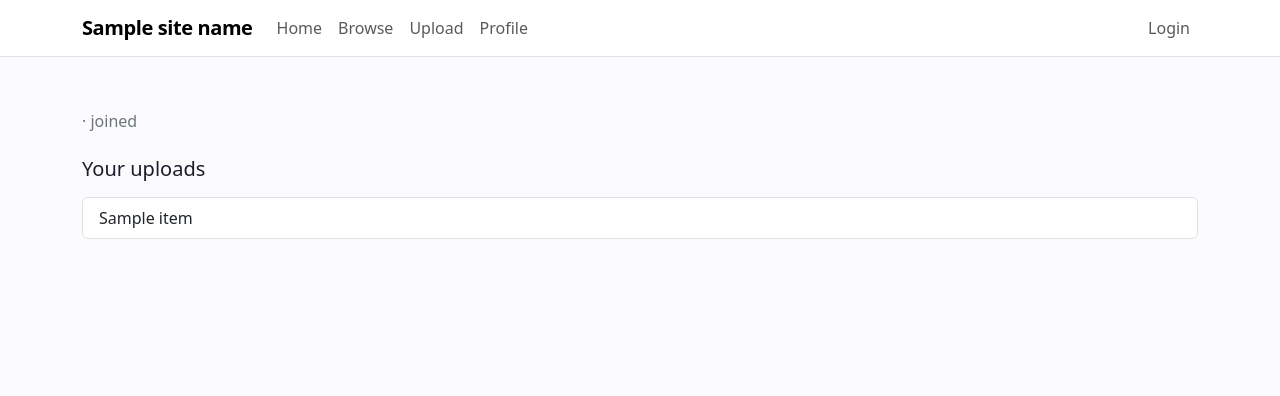
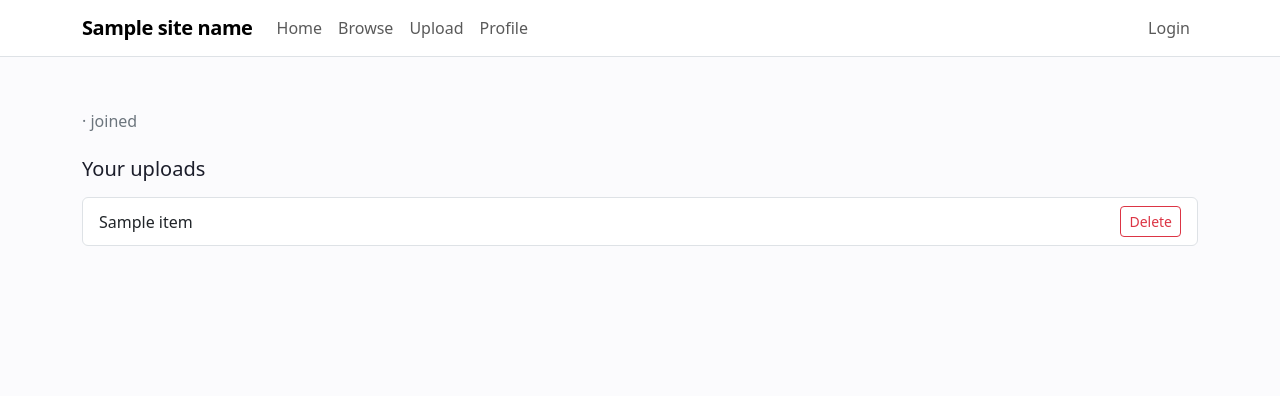
Before and after one commit to Fenahh/csc312-student-platform, a Python web app: template templates/profile.html in a window 1280 px wide. Shown: the top 396 px of the page. Run offline with Jinja, Linux system fonts and the light colour scheme; the template is opened without the code that fills it: most values are stand-ins (such as "Sample title", 1, 10 or a date in 2020).

Commit message:
Update profile.html

```diff
--- a/templates/profile.html
+++ b/templates/profile.html
@@ -9,8 +9,13 @@
   {% if items %}
   <ul class="list-group">
     {% for item in items %}
-    <li class="list-group-item">{{ item.title }}</li>
-    {% endfor %}
+    <li class="list-group-item d-flex justify-content-between align-items-center">
+      <span>{{ item.title }}</span>
+      <form method="post" action="{{ url_for('delete_note', item_id=item.id) }}" class="m-0">
+        <input type="hidden" name="csrf_token" value="{{ csrf_token() }}">
+        <button type="submit" class="btn btn-sm btn-outline-danger">Delete</button>
+      </form>
+    </li>    {% endfor %}
   </ul>
   {% else %}
   <p class="text-secondary">You haven't uploaded anything yet. <a href="{{ url_for('upload') }}">Upload your first one</a>.</p>
```
